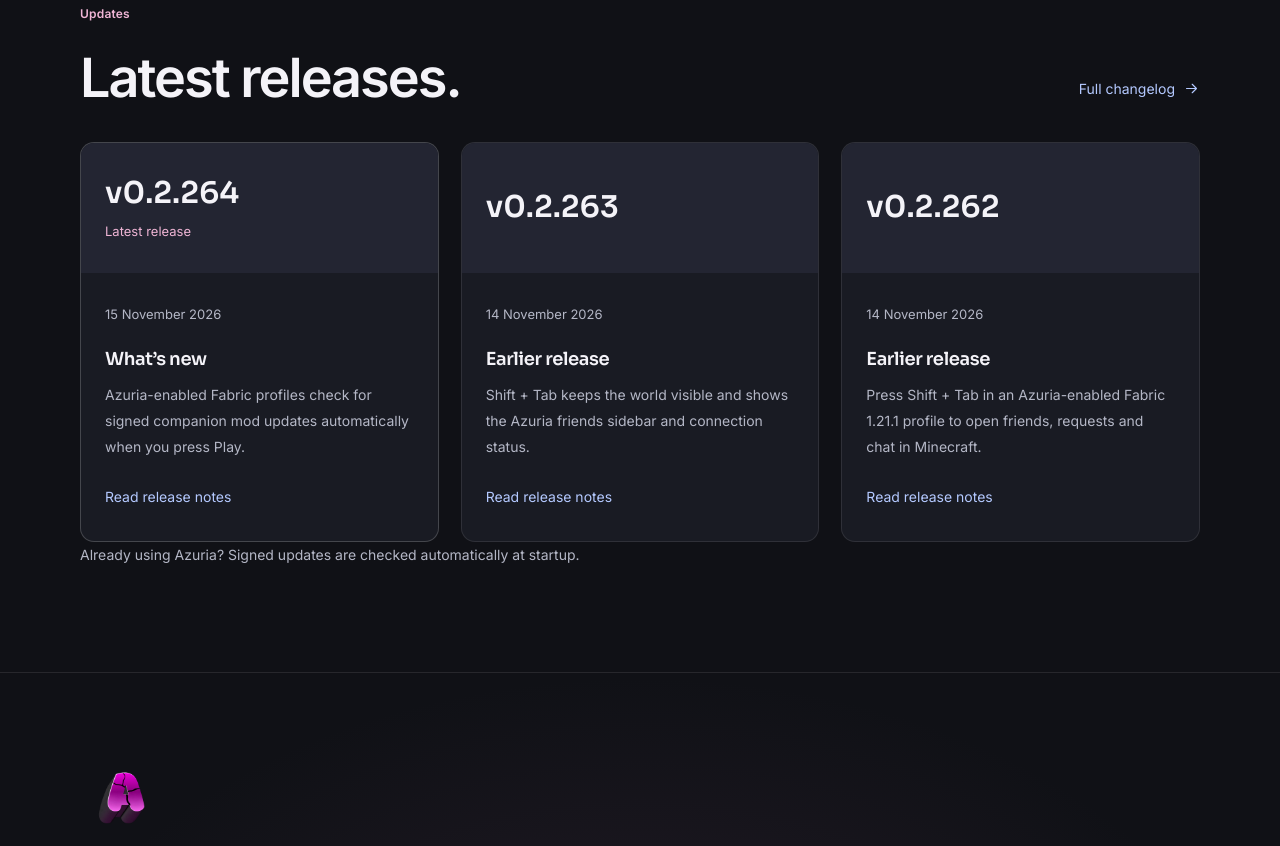
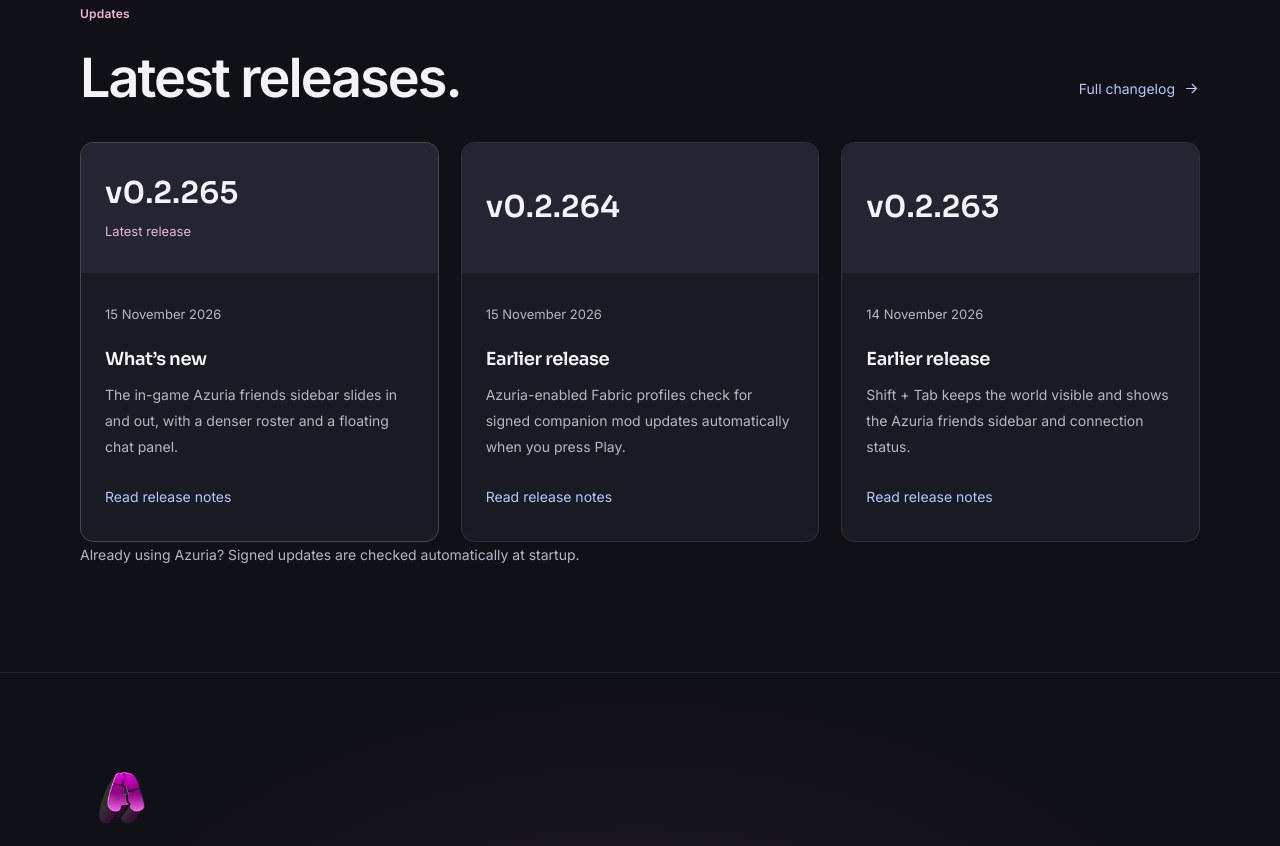
Before and after one commit to jamesb123450/azuria-releases, a plain HTML site: page site/index.html in a window 1280 px wide. Shown: the part 7729-8575 px from the top of the page. Drawn offline with Linux system fonts and the light colour scheme; no server answers.

Commit message:
Publish Azuria website

```diff
--- a/site/index.html
+++ b/site/index.html
@@ -632,16 +632,40 @@
                 >
                   <a
                     class="update-cover"
+                    href="https://github.com/jamesb123450/azuria-releases/releases/tag/v0.2.265"
+                    aria-label="Read v0.2.265 release notes"
+                    ><span>v0.2.265</span
+                    ><small>Latest release</small></a
+                  >
+                  <div class="update-body">
+                    <time datetime="2026-11-15T16:45:20Z"
+                      >15 November 2026</time
+                    >
+                    <h3>What’s new</h3>
+                    <p>The in-game Azuria friends sidebar slides in and out, with a denser roster and a floating chat panel.</p>
+                    <a
+                      class="text-link"
+                      href="https://github.com/jamesb123450/azuria-releases/releases/tag/v0.2.265"
+                      >Read release notes</a
+                    >
+                  </div>
+                </article><article
+                  class="update-card"
+                  data-reveal
+
+                >
+                  <a
+                    class="update-cover"
                     href="https://github.com/jamesb123450/azuria-releases/releases/tag/v0.2.264"
                     aria-label="Read v0.2.264 release notes"
                     ><span>v0.2.264</span
-                    ><small>Latest release</small></a
+                    ></a
                   >
                   <div class="update-body">
                     <time datetime="2026-11-15T10:59:44Z"
                       >15 November 2026</time
                     >
-                    <h3>What’s new</h3>
+                    <h3>Earlier release</h3>
                     <p>Azuria-enabled Fabric profiles check for signed companion mod updates automatically when you press Play.</p>
                     <a
                       class="text-link"
@@ -670,30 +694,6 @@
                     <a
                       class="text-link"
                       href="https://github.com/jamesb123450/azuria-releases/releases/tag/v0.2.263"
-                      >Read release notes</a
-                    >
-                  </div>
-                </article><article
-                  class="update-card"
-                  data-reveal
-
-                >
-                  <a
-                    class="update-cover"
-                    href="https://github.com/jamesb123450/azuria-releases/releases/tag/v0.2.262"
-                    aria-label="Read v0.2.262 release notes"
-                    ><span>v0.2.262</span
-                    ></a
-                  >
-                  <div class="update-body">
-                    <time datetime="2026-11-14T11:09:09Z"
-                      >14 November 2026</time
-                    >
-                    <h3>Earlier release</h3>
-                    <p>Press Shift + Tab in an Azuria-enabled Fabric 1.21.1 profile to open friends, requests and chat in Minecraft.</p>
-                    <a
-                      class="text-link"
-                      href="https://github.com/jamesb123450/azuria-releases/releases/tag/v0.2.262"
                       >Read release notes</a
                     >
                   </div>
@@ -757,11 +757,11 @@
             class="latest-notice container"
             aria-label="Latest Azuria release"
             data-latest-notice
-            data-built-tag="v0.2.264"
+            data-built-tag="v0.2.265"
           >
             <div>
               <span class="section-kicker">Latest release</span
-              ><strong data-latest-version>v0.2.264</strong
+              ><strong data-latest-version>v0.2.265</strong
               ><span data-latest-date>15 November 2026</span>
               <p data-release-status aria-live="polite">
                 Release information from the last successful build. GitHub
```
Also changed, not shown: site/404.html (+2 -2 lines), site/changelog/index.html (+32 -32 lines), site/contact/index.html (+2 -2 lines), site/cookie-policy/index.html (+2 -2 lines), site/downloads/index.html (+4 -4 lines), site/help/index.html (+2 -2 lines), site/news/index.html (+2 -2 lines), site/privacy/index.html (+2 -2 lines), site/terms/index.html (+2 -2 lines).
